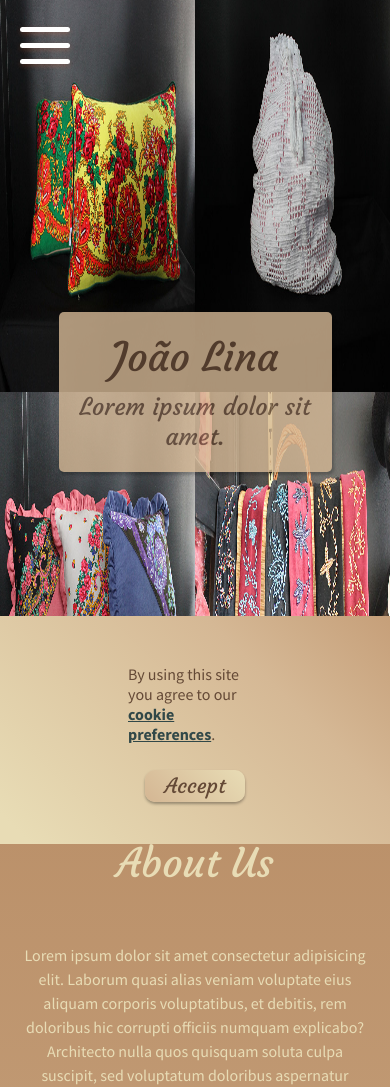
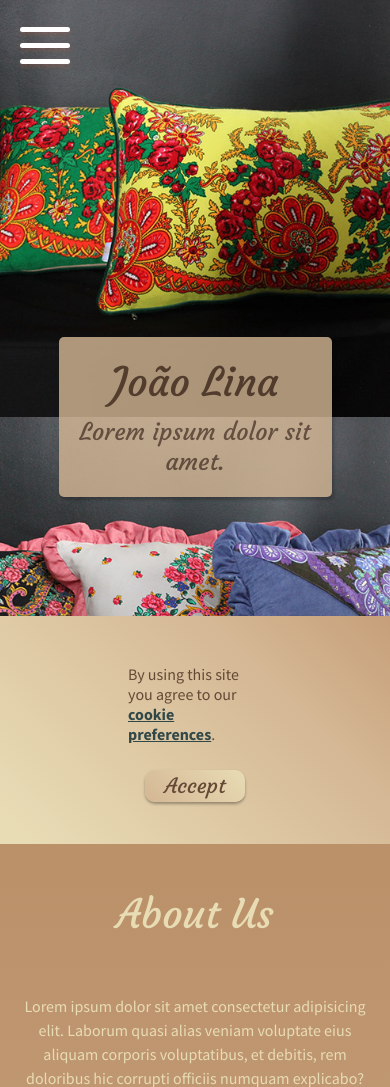
Before and after one commit to Stephane-Gon/DjangoeCommerce, a Django app: page /about/ in a window 390 px wide. Shown: the top 1087 px of the page. Run offline with Django 3.2, Linux system fonts and the light colour scheme; parts of the project's set-up code (start-up, migrations or seed data) failed here and were passed over; some libraries are stand-ins or nearby versions.

Commit message:
Fixed about hero images

```diff
--- a/static/css/main.css
+++ b/static/css/main.css
@@ -2046,10 +2046,24 @@ h5 {
 }
 .aboutHeroImgs {
   display: flex;
-  height: 47vh;
-}
-.aboutHeroImgs img {
-  width: 50%;
+  height: 50vh;
+}
+.aboutHeroImgs div {
+  background-size: cover;
+  background-position: center;
+  width: 100%;
+}
+.aboutHeroImgs.aboutHeroImgs1 div:nth-child(1) {
+  background-image: url("../img/photos/almofada-amarela.jpg");
+}
+.aboutHeroImgs.aboutHeroImgs1 div:nth-child(2) {
+  background-image: url("../img/photos/saco-branco.jpg");
+}
+.aboutHeroImgs.aboutHeroImgs2 div:nth-child(1) {
+  background-image: url("../img/photos/varias-almofadas.jpg");
+}
+.aboutHeroImgs.aboutHeroImgs2 div:nth-child(2) {
+  background-image: url("../img/photos/saco-palha.jpg");
 }
 
 .aboutContainer {
@@ -2118,6 +2132,22 @@ h5 {
   }
   .aboutContainer .myBtnPri {
     width: 40%;
+  }
+}
+@media (max-width: 950px) {
+  .aboutHeroImgs {
+    background-size: cover;
+    background-position: center;
+    width: 100%;
+  }
+  .aboutHeroImgs.aboutHeroImgs1 {
+    background-image: url("../img/photos/almofada-amarela.jpg");
+  }
+  .aboutHeroImgs.aboutHeroImgs2 {
+    background-image: url("../img/photos/varias-almofadas.jpg");
+  }
+  .aboutHeroImgs div {
+    display: none;
   }
 }
 @media (max-width: 768px) {
--- a/store/templates/store/about_us.html
+++ b/store/templates/store/about_us.html
@@ -10,13 +10,13 @@
 
 {% block content %}
 <div class="heroBox">
-    <div class="aboutHeroImgs">
-        <img src="{% static 'img/photos/almofada-amarela.jpg' %}" alt="Store images">
-        <img src="{% static 'img/photos/saco-branco.jpg' %}" alt="Store images">
+    <div class="aboutHeroImgs aboutHeroImgs1">
+        <div></div>
+        <div></div>
     </div>
-    <div class="aboutHeroImgs">
-        <img src="{% static 'img/photos/varias-almofadas.jpg' %}" alt="Store images">
-        <img src="{% static 'img/photos/saco-palha.jpg' %}" alt="Store images">
+    <div class="aboutHeroImgs aboutHeroImgs2">
+        <div></div>
+        <div></div>
     </div>
     <div class="heroSlogan">
         <h1 class="mainHeading">João Lina</h1>
```
Also changed, not shown: static/img/photos/boneca-retrato.jpg (added), 1 other file.
